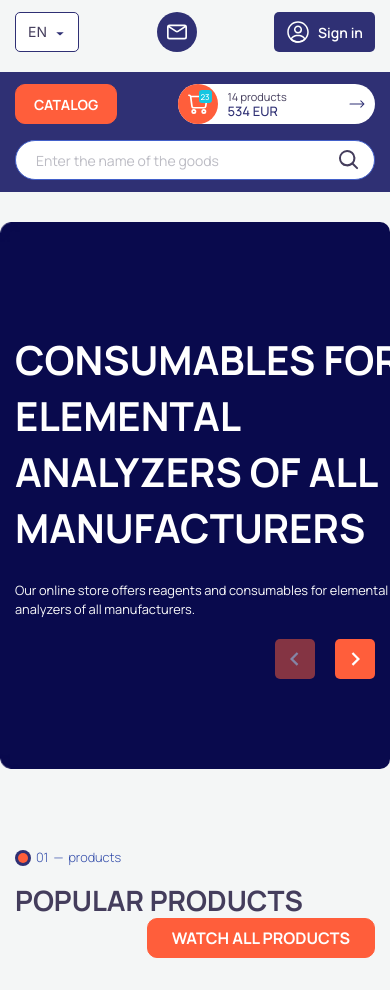
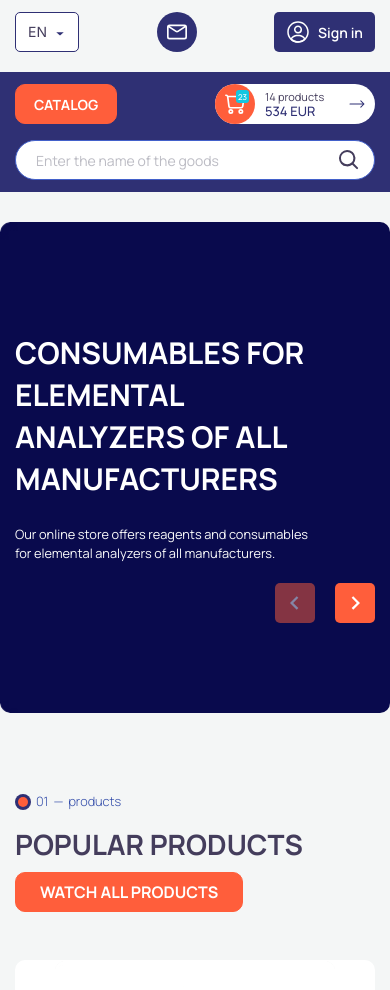
Before and after one commit to evgsbel/chnso, a website: page src/pages/home.html in a window 390 px wide. Shown: the part 53-1043 px from the top of the page. Drawn offline with nearby package versions, Linux system fonts and the light colour scheme; files that its build step writes are made by us from their sources; files whose address does not match are found by name.

Commit message:
fix mini cart

```diff
--- a/src/assets/scss/layout/_header.scss
+++ b/src/assets/scss/layout/_header.scss
@@ -130,6 +130,8 @@
   height: 40px;
   background-color: #fff;
   cursor: pointer;
+  max-width: 160px;
+  margin-left: auto;
   &__icon {
     position: relative;
     flex: 0 0 auto;
--- a/src/assets/scss/pages/_home.scss
+++ b/src/assets/scss/pages/_home.scss
@@ -21,12 +21,19 @@
     color: #fff;
     width: 500px;
     max-width: 100%;
+    @include r(768) {
+      width: 80%;
+      font-size: 30px;
+    }
   }
   &__subtitle {
     line-height: 1.5;
     color: #FAFAFA;
     width: 390px;
     max-width: 100%;
+    @include r(768) {
+      width: 80%;
+    }
   }
   &__navigation {
     margin-top: 20px;
@@ -42,6 +49,10 @@
   &__all-btn {
     margin-left: auto;
     padding: 0 24px;
+    @include r(576) {
+      margin-top: 10px;
+      margin-left: 0;
+    }
   }
   &__nav-btn {
     position: absolute;
--- a/src/pages/home.html
+++ b/src/pages/home.html
@@ -63,7 +63,7 @@ title: Home Page
 <section class="populars">
   <div class="container">
     <div class="row mb-5">
-      <div class="col-md-7">
+      <div class="col-sm-7">
         <div class="section-number mb-3">
           <svg width="16" height="16">
             <use xlink:href="assets/img/sprite.svg#section-icon"></use>
@@ -74,7 +74,7 @@ title: Home Page
         </div>
         <h2 class="title-h2 populars__title">Popular products</h2>
       </div>
-      <div class="col-md-5">
+      <div class="col-sm-5">
         <a href="catalog.html" class="btn btn_orange btn_upper populars__all-btn">Watch all products</a>
       </div>
     </div>
@@ -394,7 +394,7 @@ title: Home Page
 <section class="main-news">
   <div class="container">
     <div class="row mb-5">
-      <div class="col-md-7">
+      <div class="col-sm-7">
         <div class="section-number mb-3">
           <svg width="16" height="16">
             <use xlink:href="assets/img/sprite.svg#section-icon"></use>
@@ -405,7 +405,7 @@ title: Home Page
         </div>
         <h2 class="title-h2 populars__title">Company's news</h2>
       </div>
-      <div class="col-md-5">
+      <div class="col-sm-5">
         <a href="news.html" class="btn btn_orange btn_upper populars__all-btn">Watch all news</a>
       </div>
     </div>
```
Also changed, not shown: dist/assets/css/main.css, dist/home.html.
